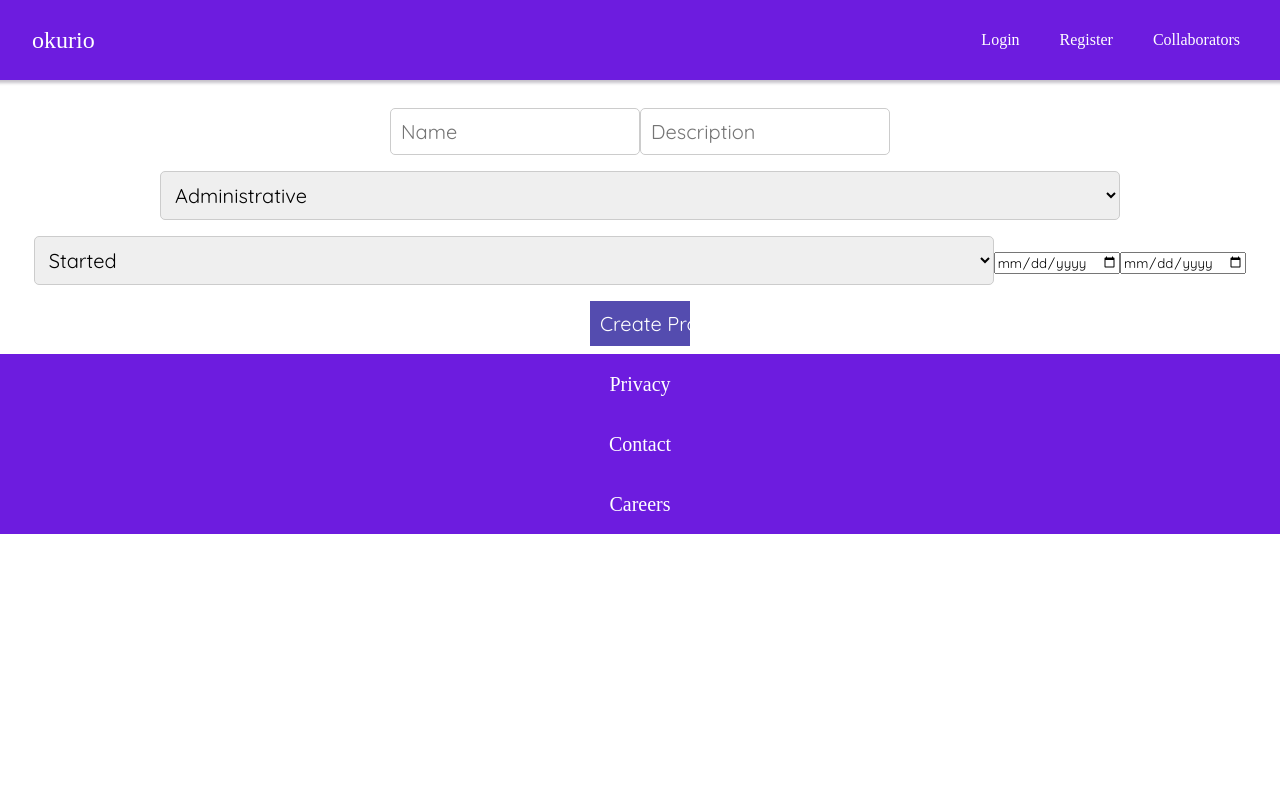
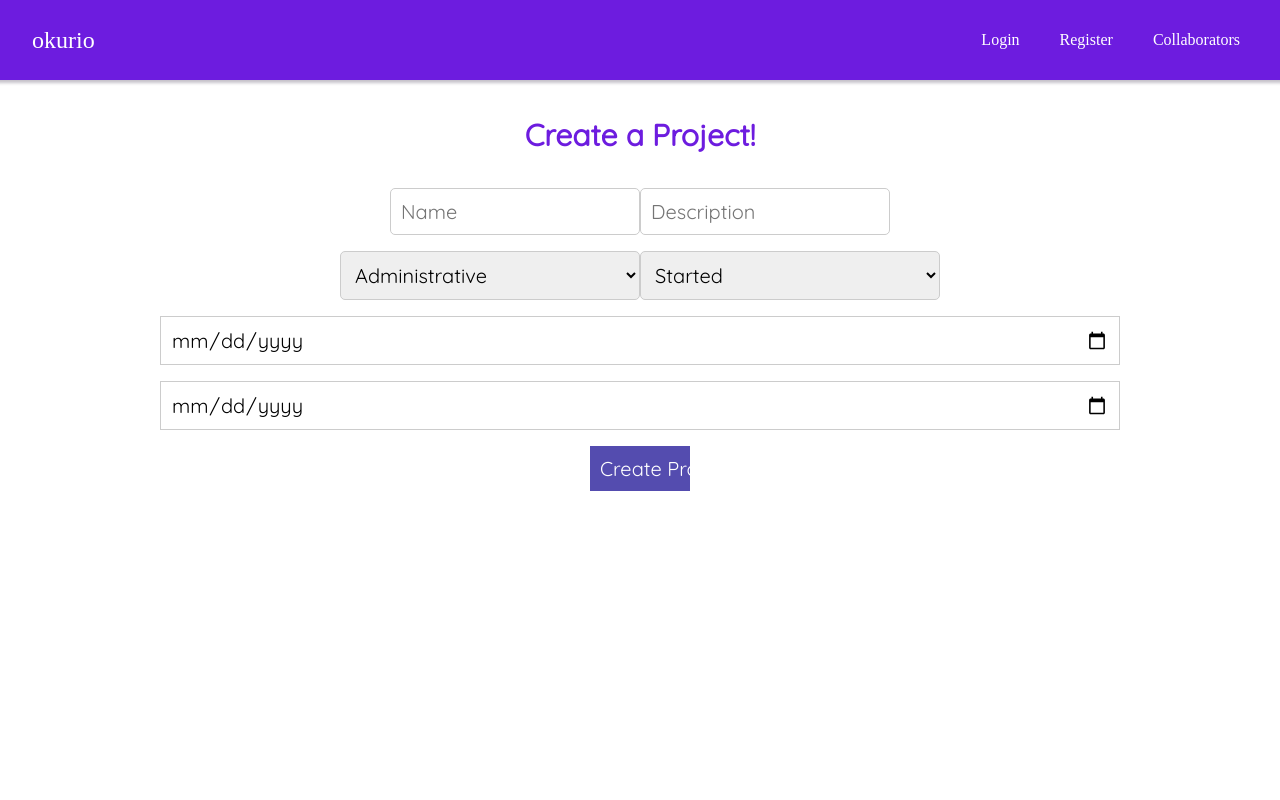
Before and after one commit to Cityslick/Occurio, a React (Create React App) app in the folder client/occurio/: page /project in a window 1280 px wide. Shown: the top 800 px of the page. Built offline with nearby package versions, Linux system fonts and the light colour scheme.

Commit message:
change components/css

```diff
--- a/client/occurio/src/App.css
+++ b/client/occurio/src/App.css
@@ -5,8 +5,12 @@
 }
 
 
-.project-create{
-  padding-top: 100px;
+.project-create {
+  height: 100vh;
+}
+
+.project-page {
+  padding-top: 15vh;
 }
 
 * {
@@ -217,12 +221,12 @@ a:active {
     padding-left: 30px;
   }
 
-
   form input[type=text]:focus, form input[type=number]:focus {
     border-bottom: 10px solid #8B1BD2;
     /* outline: 0; */
     transition: .7s;
   }
+
   input[type=text], select {
     width: 250px;
     padding: 10px 10px;
@@ -233,6 +237,7 @@ a:active {
     box-sizing: border-box;
     font-size: 20px;
   }
+
   input[type=password], select {
     width: 250px;
     padding: 10px 10px;
@@ -243,6 +248,7 @@ a:active {
     box-sizing: border-box;
     font-size: 20px;
   }
+
   input[type=email], select {
     width: 75%;
     padding: 10px 10px;
@@ -253,6 +259,18 @@ a:active {
     box-sizing: border-box;
     font-size: 20px;
   }
+
+  input[type=date], select {
+    width: 75%;
+    padding: 10px 10px;
+    margin: 8px 0;
+    display: inline-block;
+    border: 1px solid #ccc;
+    /* border-radius: 4px; */
+    box-sizing: border-box;
+    font-size: 20px;
+  }
+
   input[type=submit] {
     display: inline-block;
     width: 100px;
@@ -267,6 +285,7 @@ a:active {
     cursor: pointer;
     transition: all 0.5s ease 0s;
   }
+
   input[type=submit]:hover {
     background-color: white;
     color: #6D1CDF;
--- a/client/occurio/src/App.js
+++ b/client/occurio/src/App.js
@@ -216,7 +216,7 @@ handleCreateProject(e, name, description, category, status, planned_start_date,
         <div className="App">
           <Header />
           <main>
-            <Route exact path='/' render={() => <Home />} />
+            <Route exact path='/home' render={() => <Home />} />
             <Route exact path='/collaborator' render={() => <Collaborator />} />
             <Route exact path='/login' render={() => {
               if(this.state.loggedIn)
@@ -234,14 +234,12 @@ handleCreateProject(e, name, description, category, status, planned_start_date,
               email={this.email}
               user_type={this.user_type} />}
             />
-
              <Route exact path="/user/id/:id" render={() => {
                if(!this.state.loggedIn)
                   return <Login/>
                 else
                   return <UserProfile  loggedIn={this.state.auth} user={this.state.user}/>
                }}/>
-
             <Route exact path="/CollaboratorList" render={() => <CollaboratorList proj_id={2}/>} />
             <Route exact path="/taskList" render={() => <TaskList proj_id={1} user_id={12}  proj={false} />} />
             <Route exact path="/user" render={() => <UserProfile user={this.user} />} />
--- a/client/occurio/src/components/ProjectCreate.jsx
+++ b/client/occurio/src/components/ProjectCreate.jsx
@@ -54,6 +54,10 @@ class ProjectCreate extends Component {
   render() {
     return (
       <div className="project-create">
+        <div className="project-page">
+        <div className>
+          <h1 className="hero-text2">Create a Project!</h1>
+        </div>
         <form onSubmit={(e) => this.handleCreateProject(e,
           this.state.name,
           this.state.description,
@@ -68,8 +72,9 @@ class ProjectCreate extends Component {
           <label>
             <input type="text" name="description" placeholder="Description" value={this.state.description} onChange={this.handleInputChange} required />
           </label>
+          <div>
           <label>
-            <select name="category" value={this.state.category} onChange={this.handleInputChange} required>
+            <select className="select" name="category" value={this.state.category} onChange={this.handleInputChange} required>
               <option>Administrative</option>
               <option>Design</option>
               <option>Back End</option>
@@ -77,20 +82,24 @@ class ProjectCreate extends Component {
             </select>
           </label>
           <label>
-            <select name="status" value={this.state.status} onChange={this.handleInputChange} required>
+            <select className="select" name="status" value={this.state.status} onChange={this.handleInputChange} required>
               <option>Started</option>
               <option>Pending</option>
               <option>Complete</option>
             </select>
           </label>
+          </div>
           <label>
             <input type="date" name="planned_start_date" placeholder="Start Date" value={this.state.planned_start_date} onChange={this.handleInputChange} required />
           </label>
           <label>
             <input type="date" name="planned_end_date" placeholder="End Date" value={this.state.planned_end_date} onChange={this.handleInputChange} required />
           </label>
-          <input type="submit" value="Create Project" />
+          <div>
+          <input className="select" type="submit" value="Create Project" />
+          </div>
         </form>
+        </div>
       </div>
     )
 }
--- a/client/occurio/src/components/Register.jsx
+++ b/client/occurio/src/components/Register.jsx
@@ -30,10 +30,6 @@ class Register extends Component {
         return(
             <div className="register">
               <div className="form">
-                <div>
-                  <h2 className="hero-text2">Create an Okurio Account!</h2>
-                </div>
-
                   <form onSubmit={(e) => this.props.handleRegisterSubmit(
                     e,
                     this.state.username,
@@ -45,10 +41,9 @@ class Register extends Component {
                     this.state.proj_link,
                     this.state.user_type
                     )}>
-                    <div className="register-hero">
+                    <div>
                         <h2 className="hero-text2">Create an Okurio Account!</h2>
                     </div>
-
                     <div>
                         <input className="form" type="text" name="username" value={this.state.username} placeholder="Username" onChange={this.handleInputChange} />
                     </div>
```
